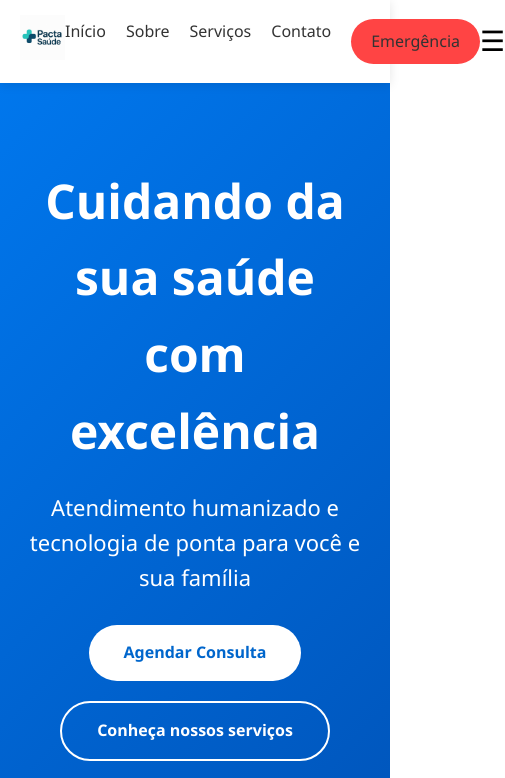
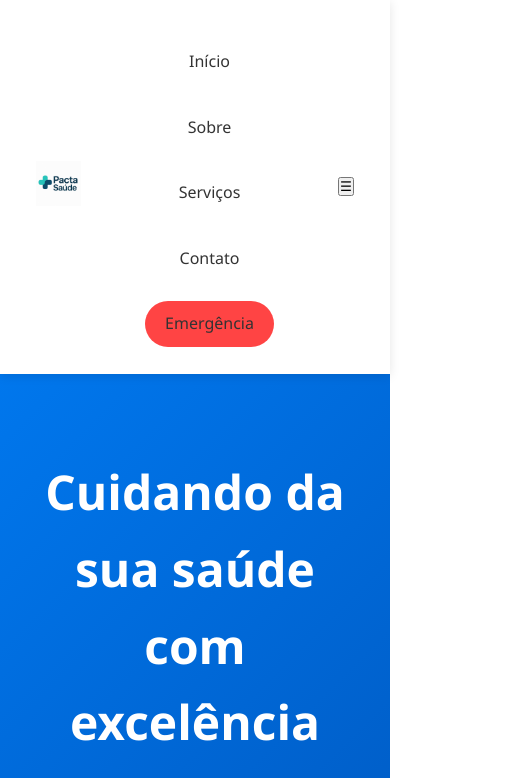
Before and after one commit to saudepacta-oss/saude-pacta, a plain HTML site: page index.html in a window 390 px wide. Shown: the top 778 px of the page, 505 px wide, since content can reach past the window. Drawn offline with Linux system fonts and the light colour scheme.

Commit message:
teste 4.0

```diff
--- a/index.css
+++ b/index.css
@@ -47,42 +47,25 @@ header {
     font-weight: 500;
 }
 
-/* BOTÃO MENU (MOBILE) */
-.menu-toggle {
-    display: none;
-    font-size: 28px;
-    background: none;
-    border: none;
-    cursor: pointer;
-}
-
 @media (max-width: 768px) {
-  .menu-toggle {
-    display: block;
+  header {
+    padding: 12px 16px;
   }
 
-  .nav {
-    position: absolute;
-    top: 72px;
-    left: 0;
-    width: 100%;
-    background: #005bb5;
-
+  header nav {
+    display: flex;
     flex-direction: column;
-    align-items: center;
-    gap: 16px;
-
-    padding: 24px 0;
-
-    display: none;
+    gap: 12px;
+    margin-top: 12px;
   }
 
-  .nav.active {
-    display: flex;
+  header nav a {
+    text-align: center;
+    padding: 10px;
   }
 
   .btn-emergencia {
-    width: 90%;
+    width: 100%;
     text-align: center;
   }
 }
```
Also changed, not shown: index.html (+5 -1 lines).
